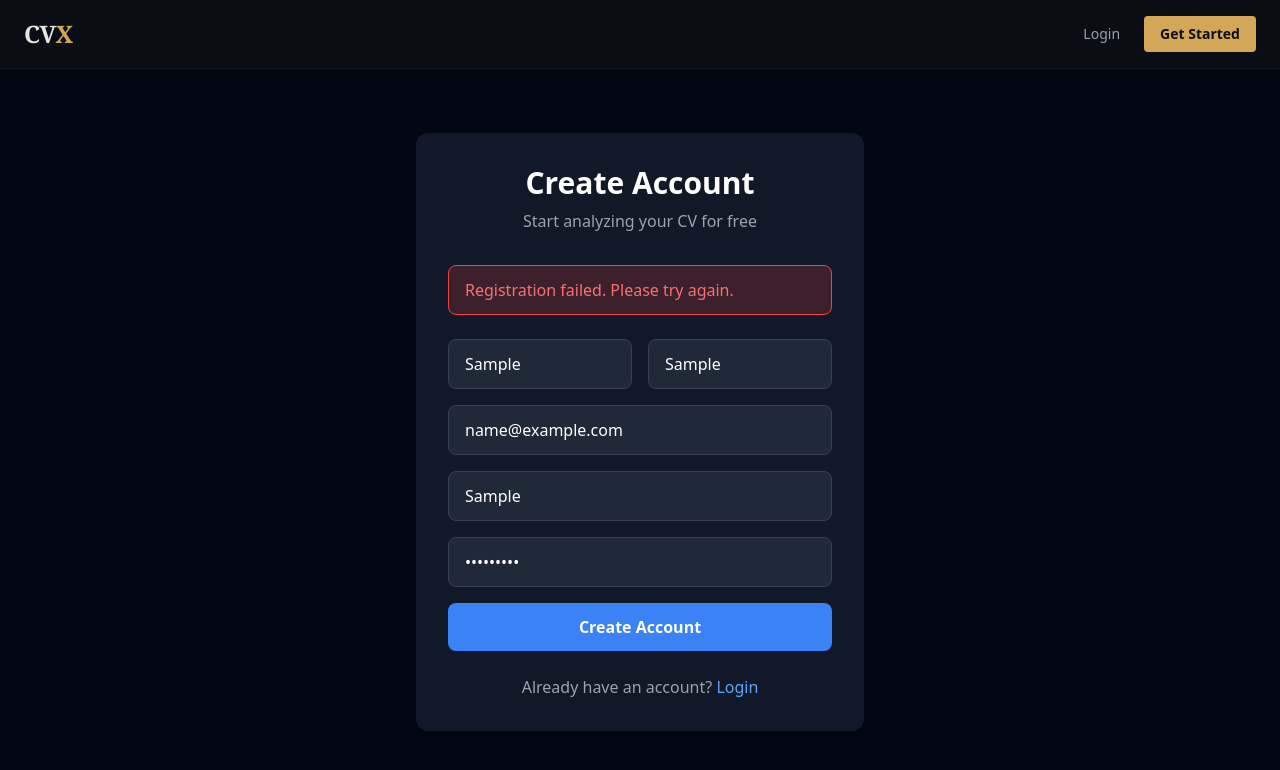
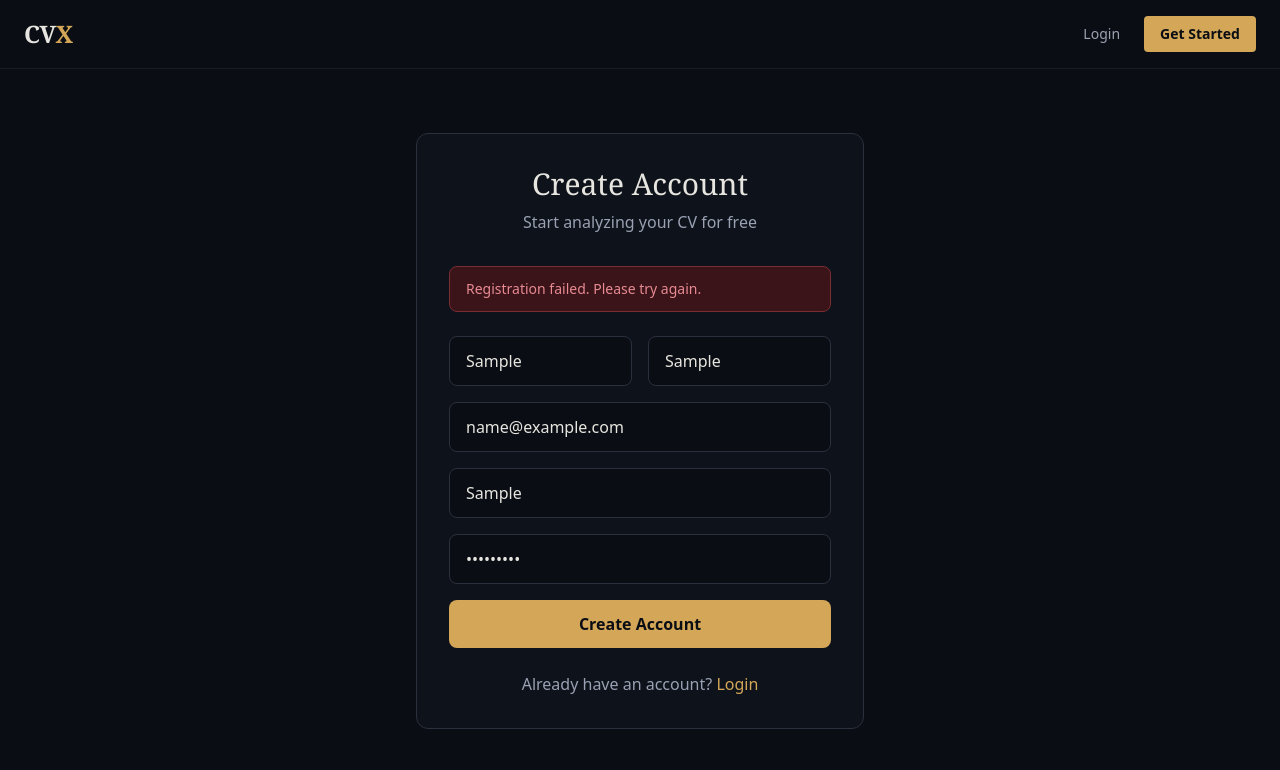
Before and after one commit to unbothered042/resumex-frontend, a React (Create React App) app: page /register in a window 1280 px wide. Both pictures are taken after typing "Sample", "Sample", "name@example.com", "Sample", "Sample123" into the empty fields and a click on the button "Create Account". Shown: the top 770 px of the page. Built offline with nearby package versions, Linux system fonts and the light colour scheme; no server answers.

Commit message:
Redesign login and register pages, fix ResumeX branding typo

```diff
--- a/src/pages/Login.js
+++ b/src/pages/Login.js
@@ -2,6 +2,8 @@ import React, { useState } from 'react';
 import { Link, useNavigate } from 'react-router-dom';
 import API from '../api/axios';
 import Navbar from '../components/Navbar';
+
+const displayFont = { fontFamily: "'Fraunces', ui-serif, Georgia, serif" };
 
 function Login() {
   const navigate = useNavigate();
@@ -34,15 +36,15 @@ function Login() {
   };
 
   return (
-    <div className="min-h-screen bg-gray-950 text-white">
+    <div className="min-h-screen bg-[#0A0E14] text-[#E7E5DF]">
       <Navbar />
       <div className="flex items-center justify-center px-6 py-16">
-        <div className="bg-gray-900 p-8 rounded-xl w-full max-w-md shadow-lg">
-          <h2 className="text-3xl font-bold mb-2 text-center">Welcome Back</h2>
-          <p className="text-gray-400 text-center mb-8">Login to your ResumeX account</p>
+        <div className="bg-[#0D121B] border border-[#2A303C] p-8 rounded-xl w-full max-w-md">
+          <h2 className="text-3xl mb-2 text-center" style={displayFont}>Welcome Back</h2>
+          <p className="text-[#9AA1B2] text-center mb-8">Login to your CVX account</p>
 
           {error && (
-            <div className="bg-red-500 bg-opacity-20 border border-red-500 text-red-400 px-4 py-3 rounded-lg mb-6">
+            <div className="bg-[#3A1418] border border-[#7A2C33] text-[#E88A93] px-4 py-3 rounded-lg mb-6 text-sm">
               {error}
             </div>
           )}
@@ -55,7 +57,7 @@ function Login() {
               value={formData.email}
               onChange={handleChange}
               required
-              className="w-full bg-gray-800 border border-gray-700 rounded-lg px-4 py-3 focus:outline-none focus:border-blue-500"
+              className="w-full bg-[#0A0E14] border border-[#2A303C] rounded-lg px-4 py-3 text-[#E7E5DF] placeholder-[#5C6272] focus:outline-none focus:border-[#D4A657]"
             />
             <input
               type="password"
@@ -64,20 +66,20 @@ function Login() {
               value={formData.password}
               onChange={handleChange}
               required
-              className="w-full bg-gray-800 border border-gray-700 rounded-lg px-4 py-3 focus:outline-none focus:border-blue-500"
+              className="w-full bg-[#0A0E14] border border-[#2A303C] rounded-lg px-4 py-3 text-[#E7E5DF] placeholder-[#5C6272] focus:outline-none focus:border-[#D4A657]"
             />
             <button
               type="submit"
               disabled={loading}
-              className="bg-blue-500 hover:bg-blue-600 py-3 rounded-lg font-semibold transition disabled:opacity-50"
+              className="bg-[#D4A657] text-[#0A0E14] hover:bg-[#e0b86e] py-3 rounded-lg font-semibold transition disabled:opacity-50"
             >
               {loading ? 'Logging in...' : 'Login'}
             </button>
           </form>
 
-          <p className="text-center text-gray-400 mt-6">
+          <p className="text-center text-[#9AA1B2] mt-6">
             Don't have an account?{' '}
-            <Link to="/register" className="text-blue-400 hover:underline">Register</Link>
+            <Link to="/register" className="text-[#D4A657] hover:underline">Register</Link>
           </p>
         </div>
       </div>
--- a/src/pages/Register.js
+++ b/src/pages/Register.js
@@ -2,6 +2,8 @@ import React, { useState } from 'react';
 import { Link, useNavigate } from 'react-router-dom';
 import API from '../api/axios';
 import Navbar from '../components/Navbar';
+
+const displayFont = { fontFamily: "'Fraunces', ui-serif, Georgia, serif" };
 
 function Register() {
   const navigate = useNavigate();
@@ -34,15 +36,15 @@ function Register() {
   };
 
   return (
-    <div className="min-h-screen bg-gray-950 text-white">
+    <div className="min-h-screen bg-[#0A0E14] text-[#E7E5DF]">
       <Navbar />
       <div className="flex items-center justify-center px-6 py-16">
-        <div className="bg-gray-900 p-8 rounded-xl w-full max-w-md shadow-lg">
-          <h2 className="text-3xl font-bold mb-2 text-center">Create Account</h2>
-          <p className="text-gray-400 text-center mb-8">Start analyzing your CV for free</p>
+        <div className="bg-[#0D121B] border border-[#2A303C] p-8 rounded-xl w-full max-w-md">
+          <h2 className="text-3xl mb-2 text-center" style={displayFont}>Create Account</h2>
+          <p className="text-[#9AA1B2] text-center mb-8">Start analyzing your CV for free</p>
 
           {error && (
-            <div className="bg-red-500 bg-opacity-20 border border-red-500 text-red-400 px-4 py-3 rounded-lg mb-6">
+            <div className="bg-[#3A1418] border border-[#7A2C33] text-[#E88A93] px-4 py-3 rounded-lg mb-6 text-sm break-words">
               {error}
             </div>
           )}
@@ -56,7 +58,7 @@ function Register() {
                 value={formData.first_name}
                 onChange={handleChange}
                 required
-                className="w-full bg-gray-800 border border-gray-700 rounded-lg px-4 py-3 focus:outline-none focus:border-blue-500"
+                className="w-full bg-[#0A0E14] border border-[#2A303C] rounded-lg px-4 py-3 text-[#E7E5DF] placeholder-[#5C6272] focus:outline-none focus:border-[#D4A657]"
               />
               <input
                 type="text"
@@ -65,7 +67,7 @@ function Register() {
                 value={formData.last_name}
                 onChange={handleChange}
                 required
-                className="w-full bg-gray-800 border border-gray-700 rounded-lg px-4 py-3 focus:outline-none focus:border-blue-500"
+                className="w-full bg-[#0A0E14] border border-[#2A303C] rounded-lg px-4 py-3 text-[#E7E5DF] placeholder-[#5C6272] focus:outline-none focus:border-[#D4A657]"
               />
             </div>
             <input
@@ -75,7 +77,7 @@ function Register() {
               value={formData.email}
               onChange={handleChange}
               required
-              className="w-full bg-gray-800 border border-gray-700 rounded-lg px-4 py-3 focus:outline-none focus:border-blue-500"
+              className="w-full bg-[#0A0E14] border border-[#2A303C] rounded-lg px-4 py-3 text-[#E7E5DF] placeholder-[#5C6272] focus:outline-none focus:border-[#D4A657]"
             />
             <input
               type="text"
@@ -84,7 +86,7 @@ function Register() {
               value={formData.phone}
               onChange={handleChange}
               required
-              className="w-full bg-gray-800 border border-gray-700 rounded-lg px-4 py-3 focus:outline-none focus:border-blue-500"
+              className="w-full bg-[#0A0E14] border border-[#2A303C] rounded-lg px-4 py-3 text-[#E7E5DF] placeholder-[#5C6272] focus:outline-none focus:border-[#D4A657]"
             />
             <input
               type="password"
@@ -93,20 +95,20 @@ function Register() {
               value={formData.password}
               onChange={handleChange}
               required
-              className="w-full bg-gray-800 border border-gray-700 rounded-lg px-4 py-3 focus:outline-none focus:border-blue-500"
+              className="w-full bg-[#0A0E14] border border-[#2A303C] rounded-lg px-4 py-3 text-[#E7E5DF] placeholder-[#5C6272] focus:outline-none focus:border-[#D4A657]"
             />
             <button
               type="submit"
               disabled={loading}
-              className="bg-blue-500 hover:bg-blue-600 py-3 rounded-lg font-semibold transition disabled:opacity-50"
+              className="bg-[#D4A657] text-[#0A0E14] hover:bg-[#e0b86e] py-3 rounded-lg font-semibold transition disabled:opacity-50"
             >
               {loading ? 'Creating Account...' : 'Create Account'}
             </button>
           </form>
 
-          <p className="text-center text-gray-400 mt-6">
+          <p className="text-center text-[#9AA1B2] mt-6">
             Already have an account?{' '}
-            <Link to="/login" className="text-blue-400 hover:underline">Login</Link>
+            <Link to="/login" className="text-[#D4A657] hover:underline">Login</Link>
           </p>
         </div>
       </div>
```
